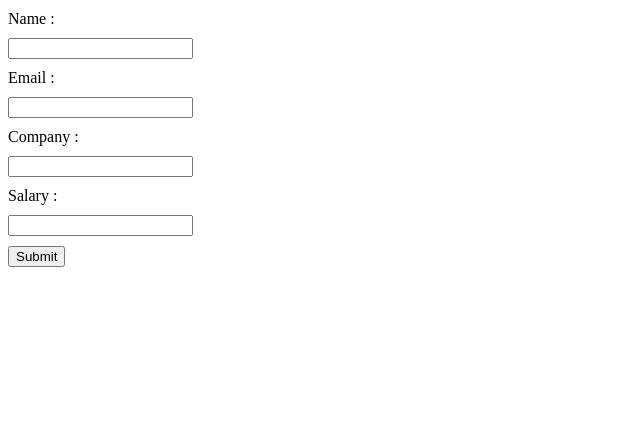
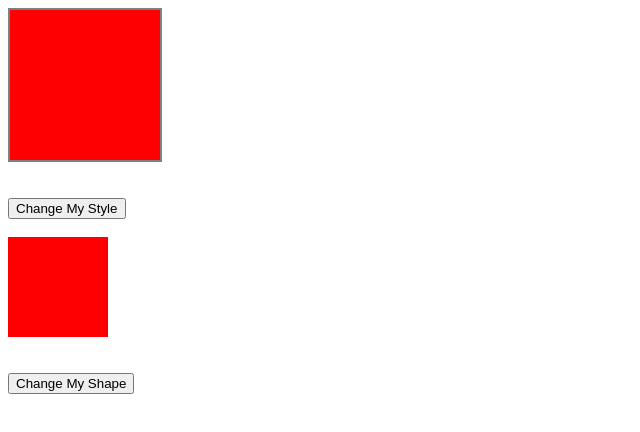
Before and after one commit to rohansolse/AngulerTrial, an Angular app: page / in a window 1280 px wide. Shown: the top 432 px of the page, without its empty margins (0-640 px from the left). Built offline with nearby package versions, Linux system fonts and the light colour scheme.

Commit message:
ngStyle&ngClass

```diff
--- a/src/app/app.component.html
+++ b/src/app/app.component.html
@@ -1,2 +1,3 @@
 <!-- <app-small-project></app-small-project> -->
-<app-forms></app-forms>
+<!-- <app-forms></app-forms> -->
+<app-ng-style-andng-class></app-ng-style-andng-class>
--- a/src/app/app.module.ts
+++ b/src/app/app.module.ts
@@ -4,12 +4,14 @@ import { NgModule } from '@angular/core';
 import { AppComponent } from './app.component';
 import { FormsComponent } from './forms/forms.component';
 import { SmallProjectComponent } from './small-project/small-project.component';
+import { NgStyleANDngClassComponent } from './ng-style-andng-class/ng-style-andng-class.component';
 
 @NgModule({
   declarations: [
     AppComponent,
     FormsComponent,
-    SmallProjectComponent
+    SmallProjectComponent,
+    NgStyleANDngClassComponent
   ],
   imports: [
     BrowserModule
--- /dev/null
+++ b/src/app/ng-style-andng-class/ng-style-andng-class.component.css
@@ -0,0 +1,13 @@
+.box{
+    width: 100px;
+    height: 100px;
+    background: red;
+}
+
+.border{
+    border: 2px solid black;
+}
+
+.circle{
+    border-radius: 50px;
+}
--- /dev/null
+++ b/src/app/ng-style-andng-class/ng-style-andng-class.component.html
@@ -0,0 +1,11 @@
+<!-- <p>ng-style-andng-class works!</p> -->
+<div [ngStyle]="myStyle"></div>
+<br>
+<br>
+<button (click)="changeStyle()">Change My Style</button>
+<br>
+<br>
+<div [ngClass]="myClasses"></div>
+<br>
+<br>
+<button (click)="changeShape()">Change My Shape</button>
--- /dev/null
+++ b/src/app/ng-style-andng-class/ng-style-andng-class.component.ts
@@ -0,0 +1,38 @@
+import { Component, OnInit } from '@angular/core';
+
+@Component({
+  selector: 'app-ng-style-andng-class',
+  templateUrl: './ng-style-andng-class.component.html',
+  styleUrls: ['./ng-style-andng-class.component.css']
+})
+export class NgStyleANDngClassComponent implements OnInit {
+
+  constructor() { }
+
+  ngOnInit() {
+  }
+
+  myStyle = {
+    width : '150px',
+    height : '150px',
+    background : 'red',
+    border : '2px solid grey'
+  }
+
+  changeStyle(){
+    this.myStyle.background = 'grey';
+    this.myStyle.border = '2px solid black'
+  }
+
+  myClasses = {
+    box : true,
+    border : false,
+    circle : false
+  }
+
+  changeShape(){
+    this.myClasses.border = !this.myClasses.border;
+    this.myClasses.circle = !this.myClasses.circle;
+  }
+
+}
```
